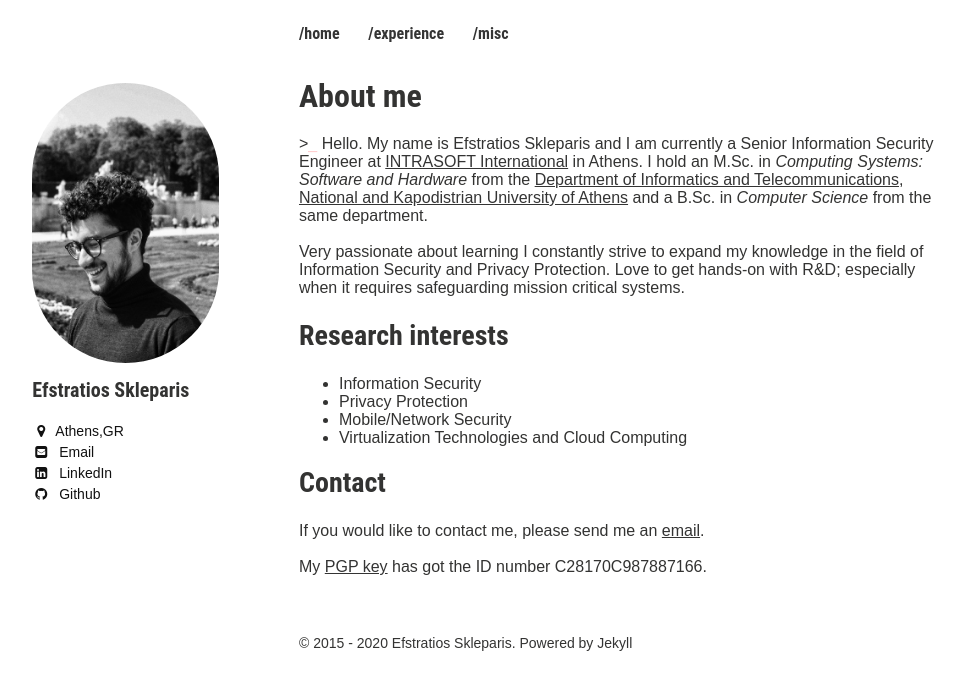
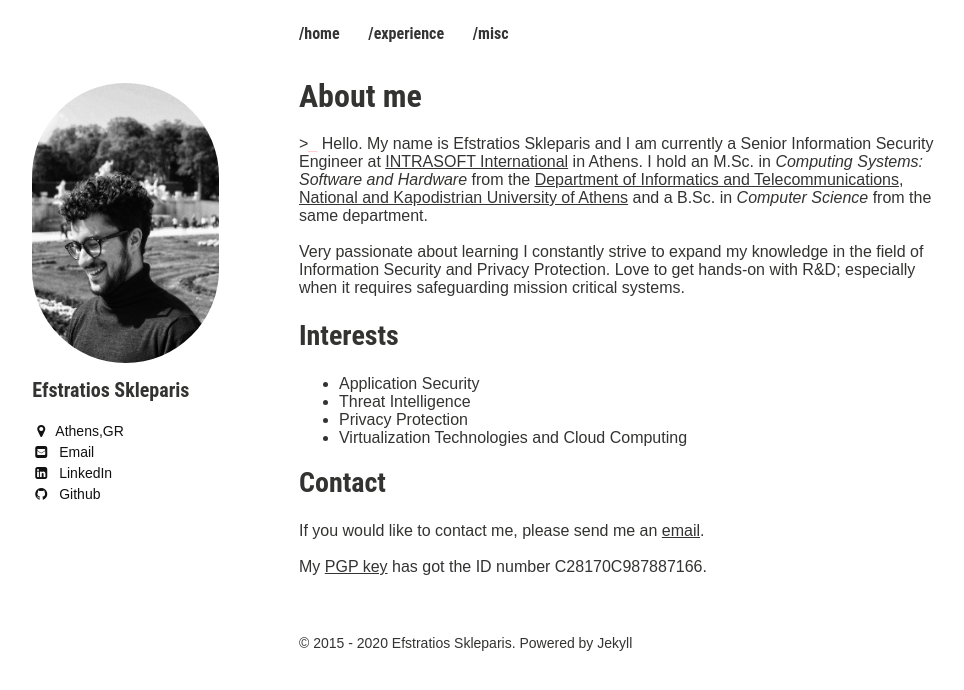
Before and after one commit to efstratios/efstratios.github.io, a Jekyll site: the page built from index.md, in a window 1280 px wide. Shown: the top 690 px of the page, without its empty margins (21-985 px from the left). Built offline with Jekyll 4.4.1, drawn with Linux system fonts in a browser that asks for light colours.

Commit message:
updated interests

```diff
--- a/index.md
+++ b/index.md
@@ -8,11 +8,11 @@ excerpt: "Efstratios Skleparis - Personal Webpage"
 
  <br/>Very passionate about learning I constantly strive to expand my knowledge in the field of Information Security and Privacy Protection. Love to get hands-on with R&D; especially when it requires safeguarding mission critical systems.
 
-## Research interests
+## Interests
 
-* Information Security
+* Application Security
+* Threat Intelligence
 * Privacy Protection
-* Mobile/Network Security
 * Virtualization Technologies and Cloud Computing
 
 ## Contact
```
